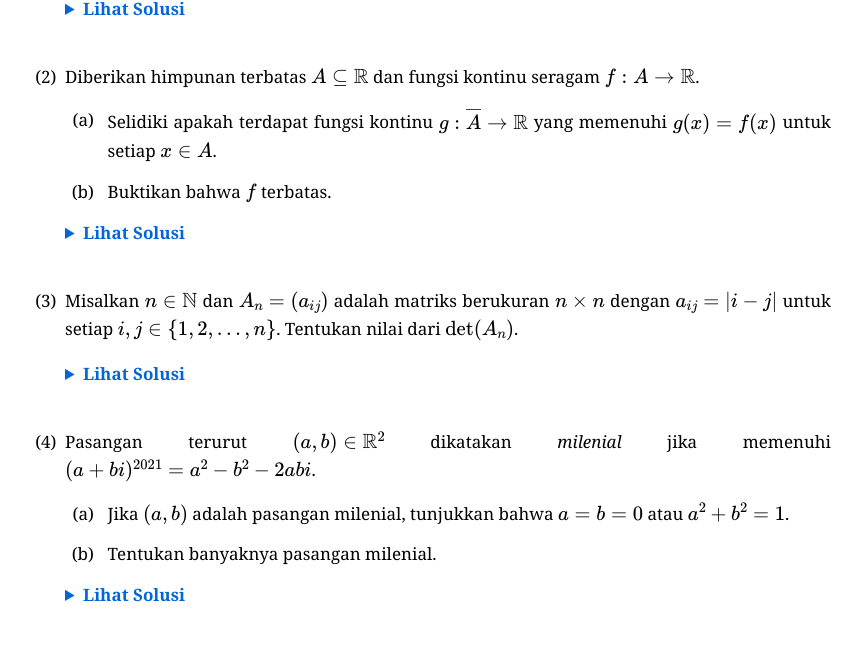
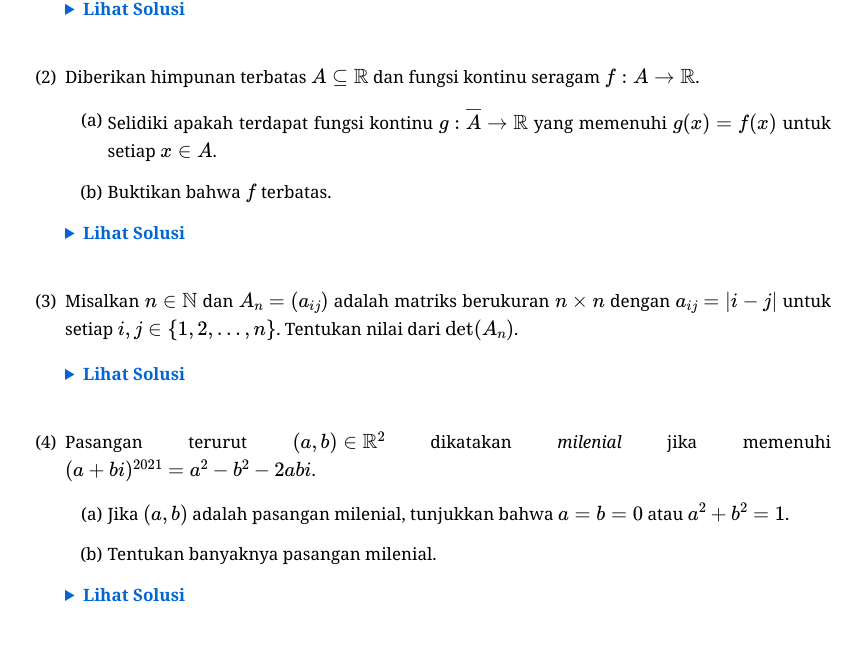
Before and after one commit to calculusgamingindonesia/calculusgamingindonesia.github.io, a Jekyll site: the page built from _posts/2026-07-01-onmipa-pt-nas-mat-21-2.md, in a window 1280 px wide. Shown: the part 320-971 px from the top of the page, without its empty margins (209-1071 px from the left). Built offline with Jekyll 4.4.1, drawn with Linux system fonts in a browser that asks for light colours; some web fonts are replaced.

Commit message:
Update default.html

```diff
--- a/_layouts/default.html
+++ b/_layouts/default.html
@@ -66,32 +66,41 @@
             margin-top: 10px;
         }
 
-        /* Set LI sub-item menggunakan struktur Flexbox */
+        /* METODE INDENTASI PASTI SEJAJAR (MENGGANTIKAN FLEXBOX & JS) */
         ol ul > li, ol ol > li {
-            display: flex !important;
-            align-items: flex-start !important;
+            position: relative !important;
+            display: block !important;
             margin-bottom: 12px;
             line-height: 1.7;
-            text-align: justify;
-            padding-left: 0 !important;
+            text-align: justify !important;
+
+            /* Menggeser seluruh blok teks ke kanan sejauh 2.5em */
+            padding-left: 2.5em !important;
             text-indent: 0 !important;
         }
 
-        /* Kolom nomor Romawi (i), (ii), (iii) dibuat statis rata kanan */
+        /* Memaksa elemen marker (i), (ii), dst. melompat ke area kosong di kiri */
         .custom-sub-marker {
-            display: inline-block;
-            flex-shrink: 0;
-            width: 2.5em;
-            text-align: right;
-            padding-right: 0.8em;
-            box-sizing: border-box;
+            position: absolute !important;
+            left: 0 !important;
+            top: 0 !important;
+            width: 2.2em !important; /* Batas dinding kolom angka */
+            text-align: right !important;
             font-weight: 500;
         }
 
-        /* Kolom teks di sebelahnya otomatis mulai di titik vertikal yang sama */
+        /* Memastikan isi teks rata kiri sempurna di jalurnya */
         .custom-sub-content {
-            flex-grow: 1;
-            text-align: justify;
+            display: inline !important;
+            text-align: justify !important;
+        }
+
+        /* Menghilangkan margin bawaan tag <p> dari Markdown agar tidak merusak posisi */
+        ol ul > li p, ol ol > li p {
+            display: inline !important;
+            margin: 0 !important;
+            padding: 0 !important;
+            text-align: justify !important;
         }
 
         @media screen and (max-width: 768px) {
@@ -122,24 +131,32 @@
 
 <script>
     document.addEventListener("DOMContentLoaded", function() {
-        document.querySelectorAll("ol ul > li, ol ol > li").forEach(function(li) {
-            // Ambil teks HTML mentah di dalam elemen li, abaikan pembungkus <p> jika ada
-            let rawContent = li.innerHTML.trim();
-            if (li.querySelector("p")) {
-                rawContent = li.querySelector("p").innerHTML.trim();
-            }
+        // Fungsi pembagi text dijalankan berulang untuk memastikan struktur HTML murni terpasang
+        function rapikanPoin() {
+            document.querySelectorAll("ol ul > li, ol ol > li").forEach(function(li) {
+                // Jangan proses ulang jika sudah berhasil diubah sebelumnya
+                if (li.querySelector(".custom-sub-marker")) return;
 
-            // Regex untuk mendeteksi pola awal kurung seperti (i), (ii), (a), (1), dll.
-            let match = rawContent.match(/^(\s*\([a-zA-Z0-9_iI\s\u00a0.-]+\))\s*/);
+                let target = li.querySelector("p") || li;
+                let textMentah = target.innerHTML.trim();
 
-            if (match) {
-                let marker = match[1].trim();
-                let content = rawContent.substring(match[0].length);
+                // Regex mencocokkan format kurung (i), (ii), (iii), (a), dll.
+                let match = textMentah.match(/^(\s*\([a-zA-Z0-9_iI\s\u00a0.-]+\))\s*/);
 
-                // Susun ulang struktur HTML murni menjadi 2 span berdampingan
-                li.innerHTML = '<span class="custom-sub-marker">' + marker + '</span><span class="custom-sub-content">' + content + '</span>';
-            }
-        });
+                if (match) {
+                    let marker = match[1].trim();
+                    let content = textMentah.substring(match[0].length);
+
+                    // Ganti isi elemen dengan struktur posisi absolut yang kaku
+                    target.innerHTML = '<span class="custom-sub-marker">' + marker + '</span><span class="custom-sub-content">' + content + '</span>';
+                }
+            });
+        }
+
+        // Jalankan saat load awal
+        rapikanPoin();
+        // Jalankan sekali lagi dalam jeda mikro untuk mengantisipasi keterlambatan render MathJax/Jekyll
+        setTimeout(rapikanPoin, 100);
     });
 </script>
 
```
